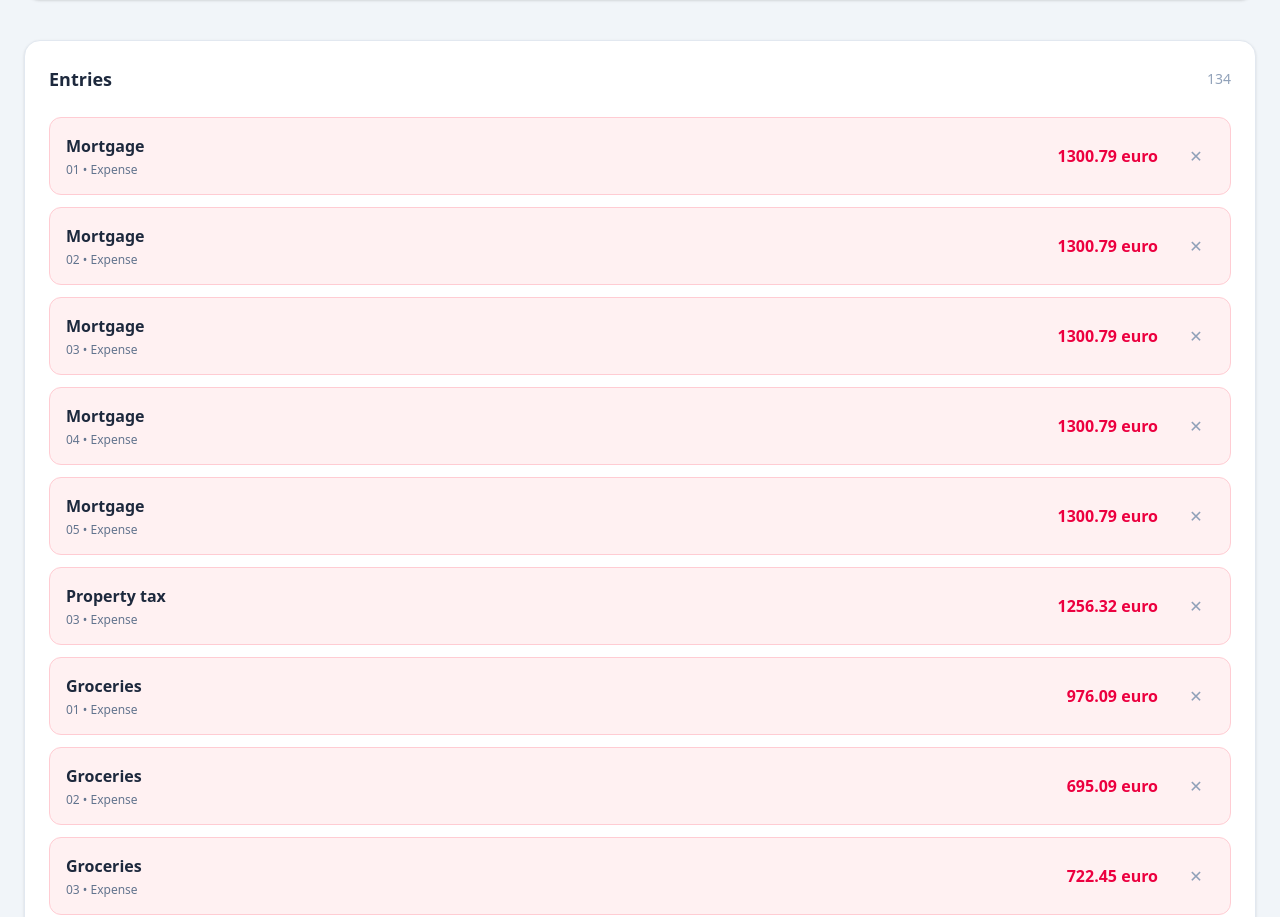
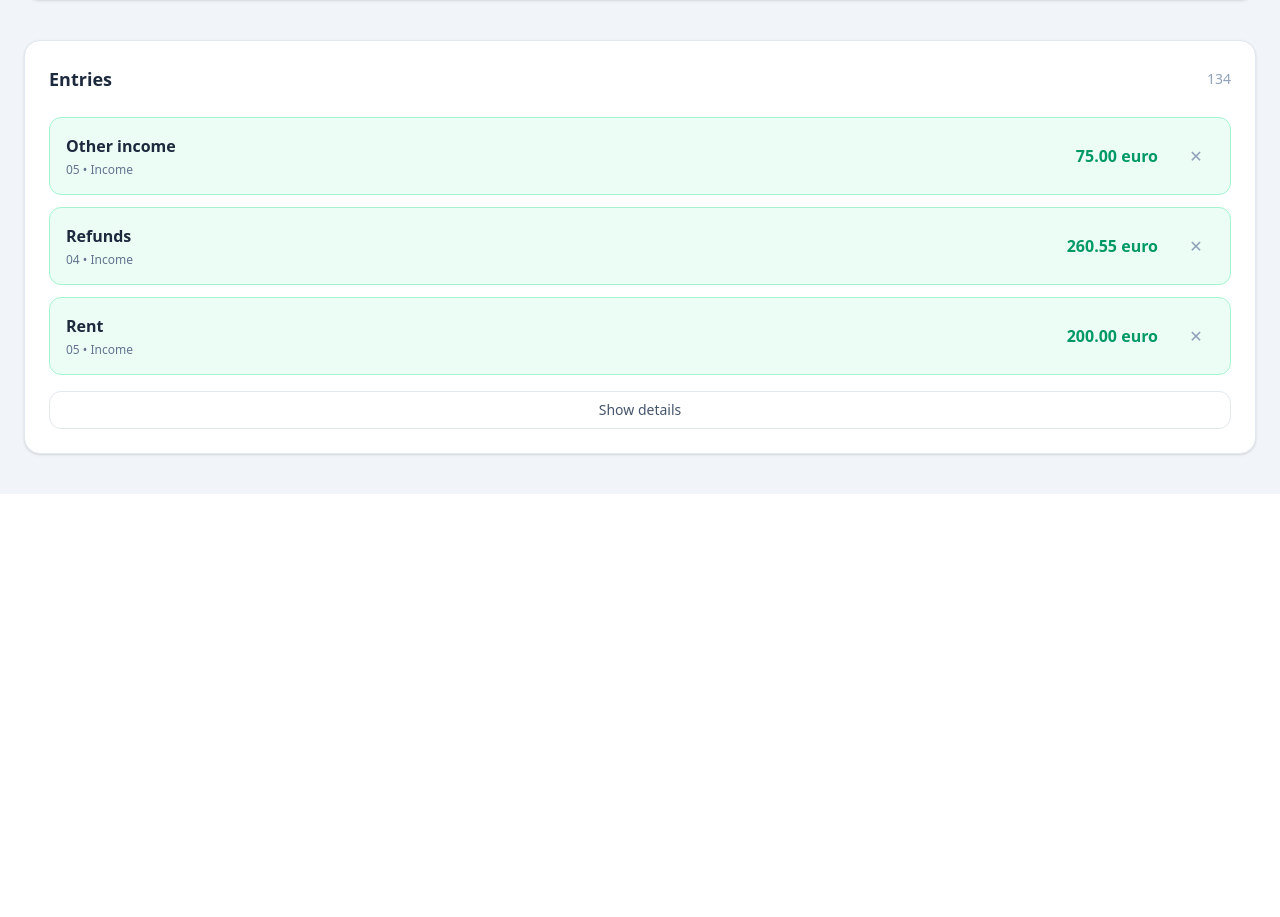
Before and after one commit to oleksaGrzegorz/budget-app, a React (Vite) app: page / in a window 1280 px wide. Shown: the part 3796-4713 px from the top of the page. After the commit the page ends 4290 px from the top, so only its background shows below. Built offline with nearby package versions, Linux system fonts and the light colour scheme; no server answers.

Commit message:
refactor: optimize ExpensesList component for improved performance and readability

```diff
--- a/src/components/ExpensesList/ExpensesList.tsx
+++ b/src/components/ExpensesList/ExpensesList.tsx
@@ -1,3 +1,4 @@
+import { useState } from "react";
 import type { Entry } from "../../types/entry";
 
 interface ExpensesListProps {
@@ -5,27 +6,24 @@ interface ExpensesListProps {
   setEntries: React.Dispatch<React.SetStateAction<Entry[]>>;
 }
 
-export const ExpensesList = ({
-  entries,
-  setEntries,
-}: ExpensesListProps) => {
+export const ExpensesList = ({ entries, setEntries }: ExpensesListProps) => {
+  const [showAll, setShowAll] = useState(false);
+
   const removeEntry = (index: number) => {
     setEntries((prev) =>
       prev.filter((_, currentIndex) => currentIndex !== index),
     );
   };
 
+  const visibleEntries = showAll ? entries : entries.slice(-3);
+
   return (
     <div>
       <div className="mb-6 flex items-center justify-between">
-        <h2 className="text-lg font-semibold text-slate-800">
-          Entries
-        </h2>
+        <h2 className="text-lg font-semibold text-slate-800">Entries</h2>
 
         {!!entries.length && (
-          <span className="text-sm text-slate-400">
-            {entries.length}
-          </span>
+          <span className="text-sm text-slate-400">{entries.length}</span>
         )}
       </div>
 
@@ -34,11 +32,17 @@ export const ExpensesList = ({
           No entries yet
         </div>
       ) : (
-        <ul className="space-y-3">
-          {entries.map((item, index) => (
+        <>
+          <ul className="space-y-3 transition-all duration-300 ease-in-out">
+            {visibleEntries.map((item, index) => {
+              const realIndex = showAll
+                ? index
+                : entries.length - visibleEntries.length + index;
+
+              return (
                 <li
-              key={index}
-              className={`flex items-center justify-between rounded-xl border p-4 transition hover:shadow-sm ${
+                  key={realIndex}
+                  className={`flex items-center justify-between rounded-xl border p-4 transition-all duration-300 ease-in-out hover:shadow-sm ${
                     item.formType === "expense"
                       ? "border-rose-200 bg-rose-50"
                       : "border-emerald-200 bg-emerald-50"
@@ -51,9 +55,7 @@ export const ExpensesList = ({
 
                     <div className="mt-1 text-xs text-slate-500">
                       {item.month} •{" "}
-                  {item.formType === "expense"
-                    ? "Expense"
-                    : "Income"}
+                      {item.formType === "expense" ? "Expense" : "Income"}
                     </div>
                   </div>
 
@@ -70,15 +72,27 @@ export const ExpensesList = ({
 
                     <button
                       type="button"
-                  onClick={() => removeEntry(index)}
+                      onClick={() => removeEntry(realIndex)}
                       className="flex h-9 w-9 items-center justify-center rounded-lg text-slate-400 transition hover:bg-white hover:text-rose-600"
                     >
                       ✕
                     </button>
                   </div>
                 </li>
-          ))}
+              );
+            })}
           </ul>
+
+          {entries.length > 3 && (
+            <button
+              type="button"
+              onClick={() => setShowAll((prev) => !prev)}
+              className="mt-4 w-full rounded-xl border border-slate-200 py-2 text-sm font-medium text-slate-600 transition hover:bg-slate-50"
+            >
+              {showAll ? "Show less" : "Show details"}
+            </button>
+          )}
+        </>
       )}
     </div>
   );
```
Lines whose indentation alone changed are shown as unchanged.
